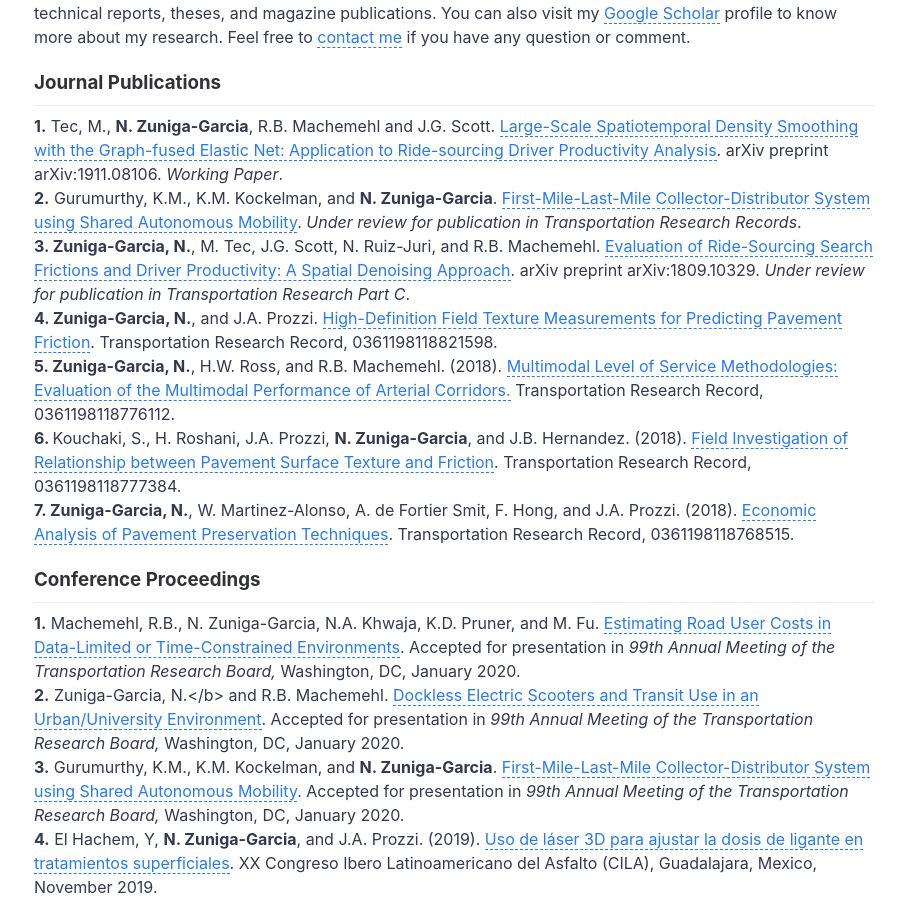
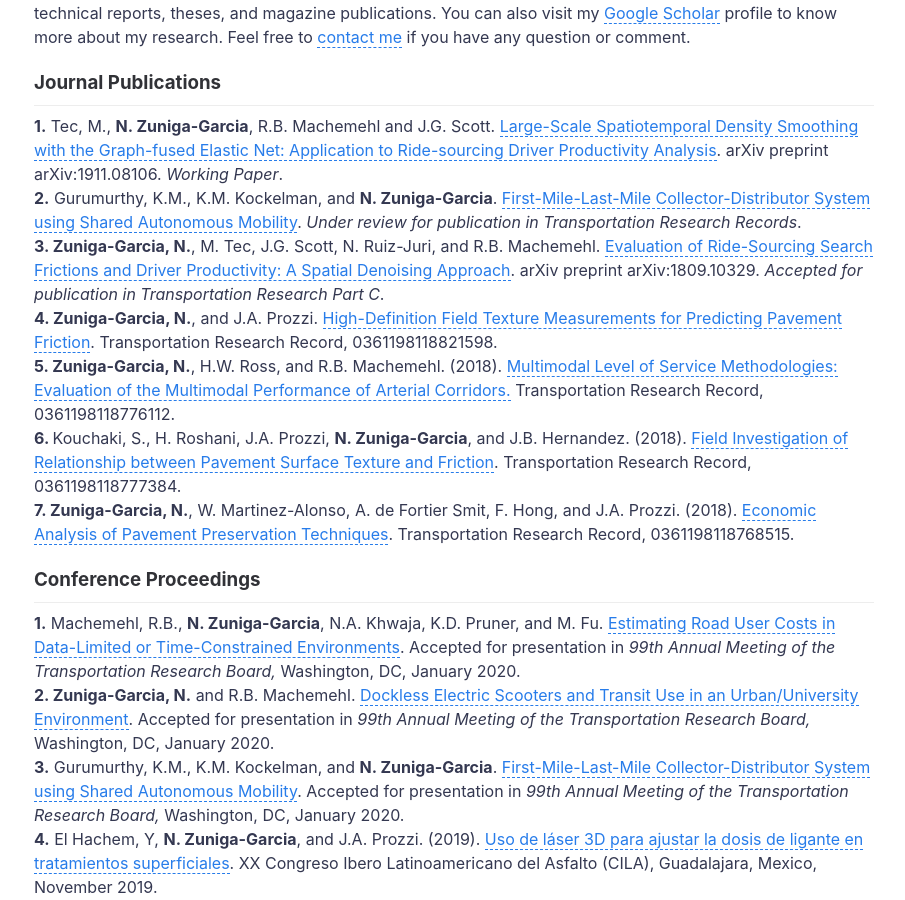
Before and after one commit to nzunigag/nzunigag.github.io, a Jekyll site: the page built from research.md, in a window 1280 px wide and 900 px high, scrolled down 343 px. Shown: the whole window, without its empty margins (186-1091 px from the left). Built offline with Jekyll 4.4.1, drawn with Linux system fonts in a browser that asks for light colours.

Commit message:
Update research.md

```diff
--- a/research.md
+++ b/research.md
@@ -13,7 +13,7 @@ ___
 <br>
 <b>2.</b> Gurumurthy, K.M., K.M. Kockelman, and <b>N. Zuniga-Garcia</b>. [First-Mile-Last-Mile Collector-Distributor System using Shared Autonomous Mobility](../research/pub/2020_FMLM.pdf). <i> Under review for publication in Transportation Research Records</i>.
 <br>
-<b>3. Zuniga-Garcia, N.</b>, M. Tec, J.G. Scott, N. Ruiz-Juri, and R.B. Machemehl. [Evaluation of Ride-Sourcing Search Frictions and Driver Productivity: A Spatial Denoising Approach](../research/pub/2019_Ridesourcing.pdf). arXiv preprint arXiv:1809.10329.<i> Under review for publication in Transportation Research Part C</i>.
+<b>3. Zuniga-Garcia, N.</b>, M. Tec, J.G. Scott, N. Ruiz-Juri, and R.B. Machemehl. [Evaluation of Ride-Sourcing Search Frictions and Driver Productivity: A Spatial Denoising Approach](../research/pub/2019_Ridesourcing.pdf). arXiv preprint arXiv:1809.10329.<i> Accepted for publication in Transportation Research Part C</i>.
 <br>
 <b>4. Zuniga-Garcia, N.</b>, and J.A. Prozzi. [High-Definition Field Texture Measurements for Predicting Pavement Friction](../research/pub/2019_Friction.pdf). Transportation Research Record, 0361198118821598.
 <br>
@@ -26,9 +26,9 @@ ___
 
 ### Conference Proceedings
 ___
-<b>1.</b> Machemehl, R.B., N. Zuniga-Garcia, N.A. Khwaja, K.D. Pruner, and M. Fu. [Estimating Road User Costs in Data-Limited or Time-Constrained Environments](../research/pres/2020_EstimatingCosts.pdf). Accepted for presentation in <i>99th Annual Meeting of the Transportation Research Board,</i> Washington, DC, January 2020.
+<b>1.</b> Machemehl, R.B., <b>N. Zuniga-Garcia</b>, N.A. Khwaja, K.D. Pruner, and M. Fu. [Estimating Road User Costs in Data-Limited or Time-Constrained Environments](../research/pres/2020_EstimatingCosts.pdf). Accepted for presentation in <i>99th Annual Meeting of the Transportation Research Board,</i> Washington, DC, January 2020.
 <br>
-<b>2.</b> Zuniga-Garcia, N.</b> and R.B. Machemehl. [Dockless Electric Scooters and Transit Use in an Urban/University Environment](../research/pres/2020_Scooters.pdf). Accepted for presentation in <i>99th Annual Meeting of the Transportation Research Board,</i> Washington, DC, January 2020.
+<b>2. Zuniga-Garcia, N.</b> and R.B. Machemehl. [Dockless Electric Scooters and Transit Use in an Urban/University Environment](../research/pres/2020_Scooters.pdf). Accepted for presentation in <i>99th Annual Meeting of the Transportation Research Board,</i> Washington, DC, January 2020.
 <br>
 <b>3.</b> Gurumurthy, K.M., K.M. Kockelman, and <b>N. Zuniga-Garcia</b>. [First-Mile-Last-Mile Collector-Distributor System using Shared Autonomous Mobility](../research/pub/2020_FMLM.pdf).  Accepted for presentation in <i>99th Annual Meeting of the Transportation Research Board,</i> Washington, DC, January 2020.
 <br>
```
